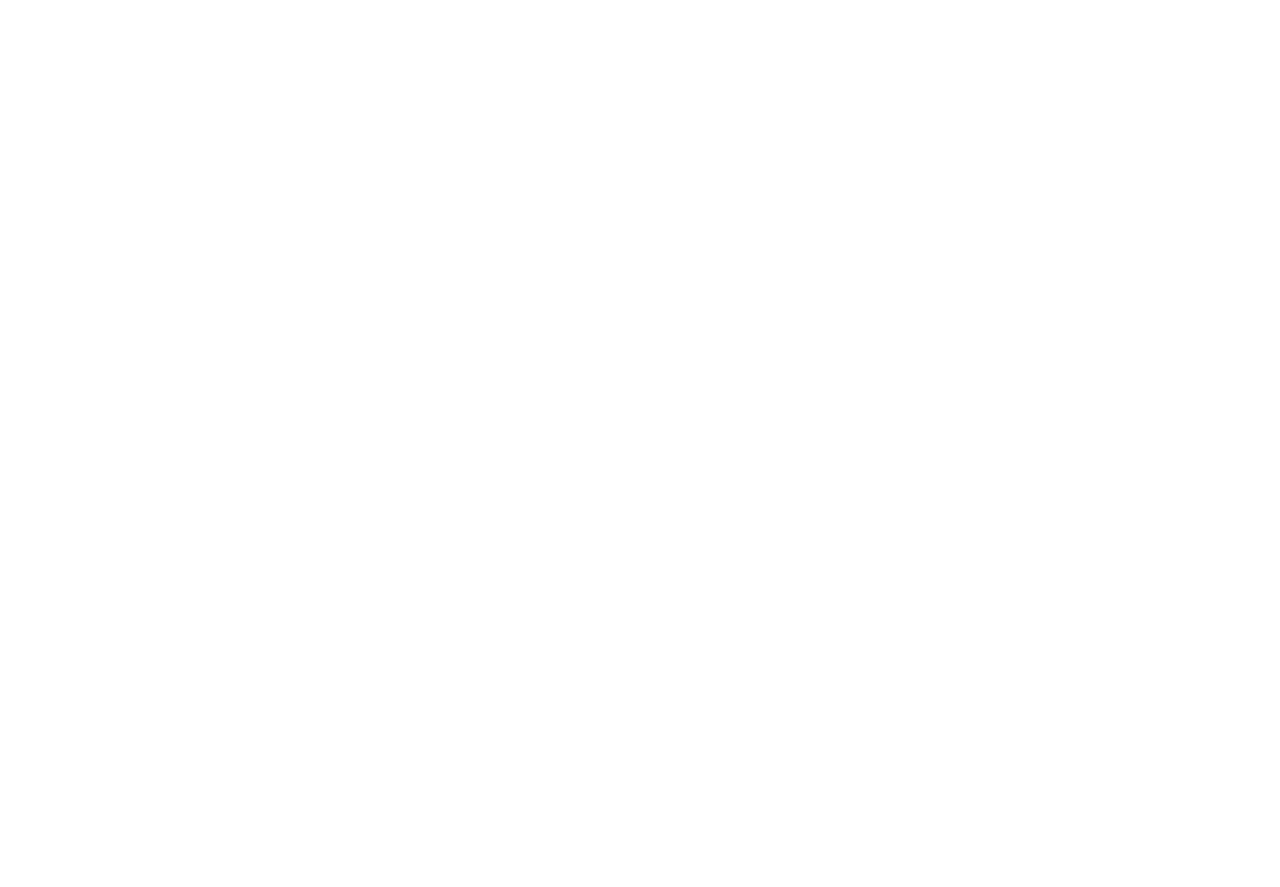
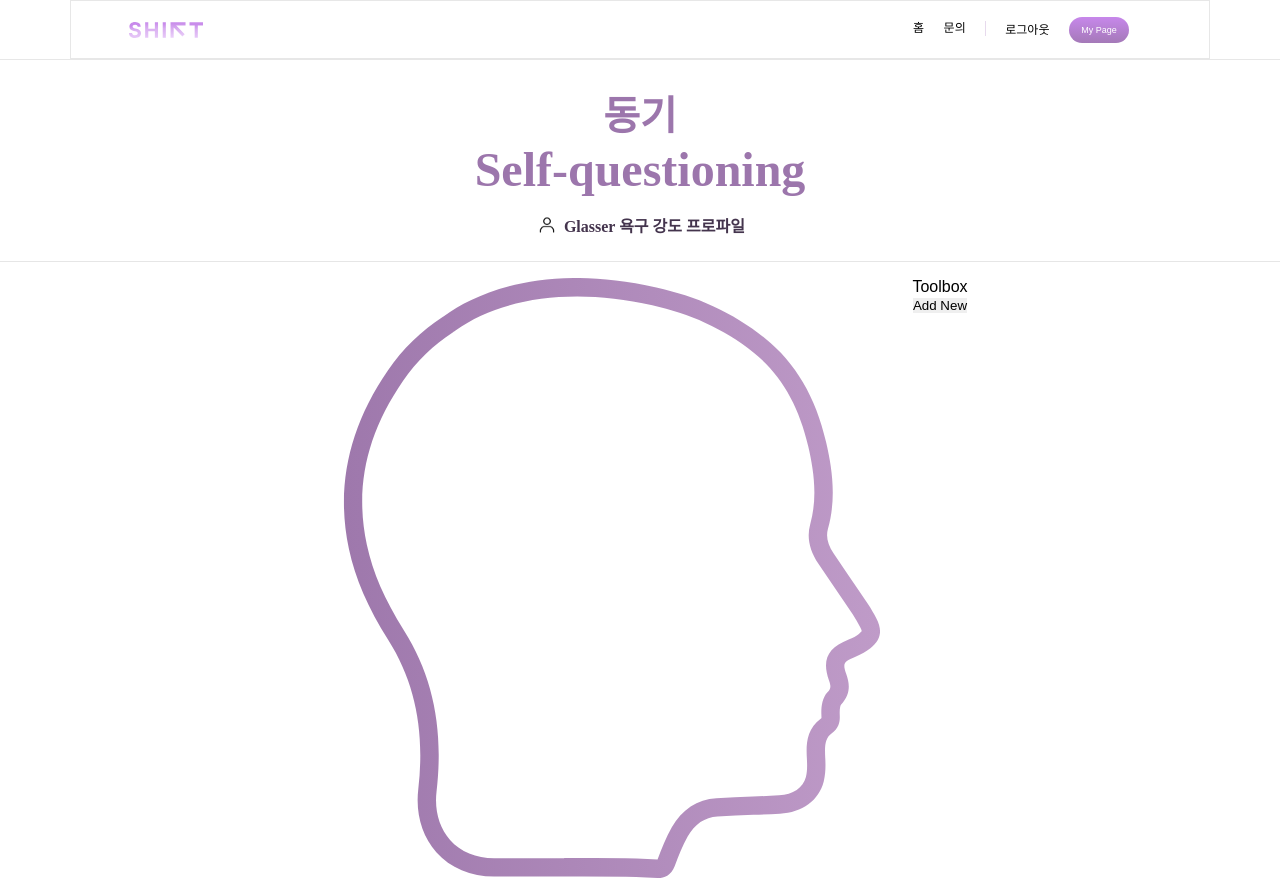
Before and after one commit to HEBA-Hanyang-Univ/shift, a React (Create React App) app in the folder react/: page /sq_interest in a window 1280 px wide. Before the commit this address had no page. Before the commit the page ends 800 px from the top, so only its background shows below. Built offline with nearby package versions, Linux system fonts and the light colour scheme.

Commit message:
move TestView to pages/SQInterest  - add PageTitle.js  - modify App.js due to modify TestView to "SQInterest"  - move ToolBox.js into components

```diff
--- a/react/src/App.js
+++ b/react/src/App.js
@@ -3,7 +3,7 @@ import { useLocation } from 'react-router';
 import { BrowserRouter as Router, Routes, Route } from 'react-router-dom';
 
 import { StartHomepage } from 'pages/StartHomepage';
-import TestView from './test/Test';
+import SQInterest from 'pages/SQInterest';
 
 function App() {
   const ScrollToTop = () => {
@@ -22,7 +22,7 @@ function App() {
         <ScrollToTop />
           <Routes>
             <Route path="/sh" element={< StartHomepage />} />
-	    <Route path="/brain-map" element={<TestView />} />
+	          <Route path="/sq_interest" element={<SQInterest />} />
           </Routes>
       </Router>
     </div>
--- /dev/null
+++ b/react/src/components/PageTitle.js
@@ -0,0 +1,21 @@
+import React, { useState, useEffect, useRef } from "react";
+
+const PageTitle = ({korean, english, subIcon, subTitle}) => {
+
+  return (
+    <div className="page-title" style={{display:'flex', flexDirection:'column', justifyContent:'center', alignItems:'center', padding:'1.5rem 0 1.5rem 0', borderBottom: '1px solid #E6E6E6', marginBottom:'1.0rem'}}>
+      <div className="korean-title" style={{color:'#9C76AC', fontFamily:'Wanted Sans', fontSize:'2.5rem', fontWeight:'700'}}>
+        <span>{korean}</span>
+      </div>
+      <div className="english-title" style={{color:'#9C76AC', fontFamily:'Wanted Sans', fontSize:'3.0rem', fontWeight:'700'}}>
+        <span>{english}</span>
+      </div>
+      <div className="sub-title" style={{display:'flex', color:'#44344D', fontFamily:'Wanted Sans', fontSize:'1.0rem', fontWeight:'700', marginTop:'1rem', }}>
+        <img src={subIcon} style={{width:'1.5rem', height:'1.5rem', marginRight: '0.3rem' }}/>
+        <span>{subTitle}</span>
+      </div>
+    </div>
+  );
+};
+
+export default PageTitle;
--- a/react/src/test/ToolBox.js
+++ b/react/src/components/ToolBox.js
@@ -1,4 +1,6 @@
 import React, { useState, useEffect, useRef } from "react";
+// import interact from "interactjs";
+// to drag in mobile safari, it's better use interactjs than onDrag in HTML5 I guess..
 
 const ToolBoxItem = ({onTakeItem, item, value}) => {
 
--- a/react/src/test/Test.js
+++ b/react/src/pages/SQInterest.js
@@ -3,12 +3,14 @@ import GridLayout from 'react-grid-layout';
 import 'react-grid-layout/css/styles.css';
 import 'react-resizable/css/styles.css';
 import HeadImg from "assets/images/SQ_Head.svg";
-import ToolBox from "test/ToolBox";
-
+import ToolBox from "components/ToolBox";
+import PageTitle from "components/PageTitle";
+import PageSubTitleIcon from "assets/images/portrait.png"; // TODO : change icon. this is a temporary.
+import { Header } from "components/Header";
 
 // Known Problem : If Drag or Resize over item below, Layout limitation works bad.
 // What I have to do is if empty row is exist, delete them
-const TestView = () => {
+const SQInterest = () => {
   const [layout, setLayout] = useState([
     {w:4, h:35, x:0, y:0, i:'101', static:true},
     {w:6, h:6, x:4, y:0, i:'102', static:true},
@@ -42,6 +44,7 @@ const TestView = () => {
   const [compactType, setCompactType] = useState(null);
 
   let archivedList = [];
+  let totalArea = useRef(0);
 
   const onLayoutChange = (newLayout) => {
     for (let item of archivedList) {
@@ -56,6 +59,12 @@ const TestView = () => {
       setCompactType(null);
       setLayout(newLayout);
     }
+    totalArea.current = 0;
+    newLayout.map((item) => {
+      if (item.static) return;
+      totalArea.current += item.w*item.h
+    });
+
     console.log(newLayout);
   };
 
@@ -190,11 +199,18 @@ const TestView = () => {
   const calcFontSize = (width, height) => {
     height = height < 20 ? height : 20;
     width = width < 20 ? width : 20;
-    const fontSize = width * height * 0.01;
+    const m = height > 10 ? 0.14
+              : height > 4 ? height * 0.014
+              : 0.04;
+
+    const fontSize = width * m;
     return String(fontSize) + 'rem';
   };
 
   return (
+    <div className="brain-map">
+      <Header/>
+      <PageTitle korean="동기" english="Self-questioning" subIcon={PageSubTitleIcon} subTitle="Glasser 욕구 강도 프로파일"/>
       <div className="view-container" style={{display:"table", margin: "5px auto"}}>
         <div className="head-image-container" style={{display:"table-cell", verticalAlign:'middle', position:'relative', }}>
           <div className="grid-layout-container">
@@ -215,12 +231,16 @@ const TestView = () => {
               style={{ position:'absolute', }}
             >
                {layout.map(item => (
-              <div key={item.i} style={{ visibility:item.static?'hidden':'visible', backgroundColor: 'white', borderRadius: '50%', boxShadow: '0 0 0 3px #CCAFD9 inset', display:'flex', justifyContent:'center', alignItems:'center', }}>
+                <div key={item.i} style={{ visibility:item.static?'hidden':'visible', backgroundColor: 'white',
+                borderRadius: '50%', boxShadow: '0 0 0 3px #CCAFD9 inset', display:'flex', flexDirection:'column', justifyContent:'center', alignItems:'center', }}>
                   {/* Individual rendered components */}
                   <input type="text" maxLength="7" size="7" rows="1" id={item.i} ref={elem => inputs.current[item.i] = elem}
                     style={{border: "none", textAlign:"center", width: "80%", height:"auto",
-                          fontSize:calcFontSize(item.w, item.h),  overflow:'hidden',}}
+                            fontSize:calcFontSize(item.w, item.h), overflow:'hidden', display:'flex'}}
                     placeholder={inputValues[item.i] || "what's yours?"}/>
+                  <div style={{ display:'flex' }}>
+                    <span style={{fontSize:calcFontSize(item.w*0.5, item.h)}}>{Math.round(item.w*item.h/totalArea.current*100)  }%</span>
+                  </div>
                 </div>
               ))}
             </GridLayout>
@@ -232,7 +252,8 @@ const TestView = () => {
           <button onClick={addNewComponent}>Add New</button>
         </div>
       </div>
+    </div>
   );
 }
 
-export default TestView;
+export default SQInterest;
```
Lines whose indentation alone changed are shown as unchanged.
